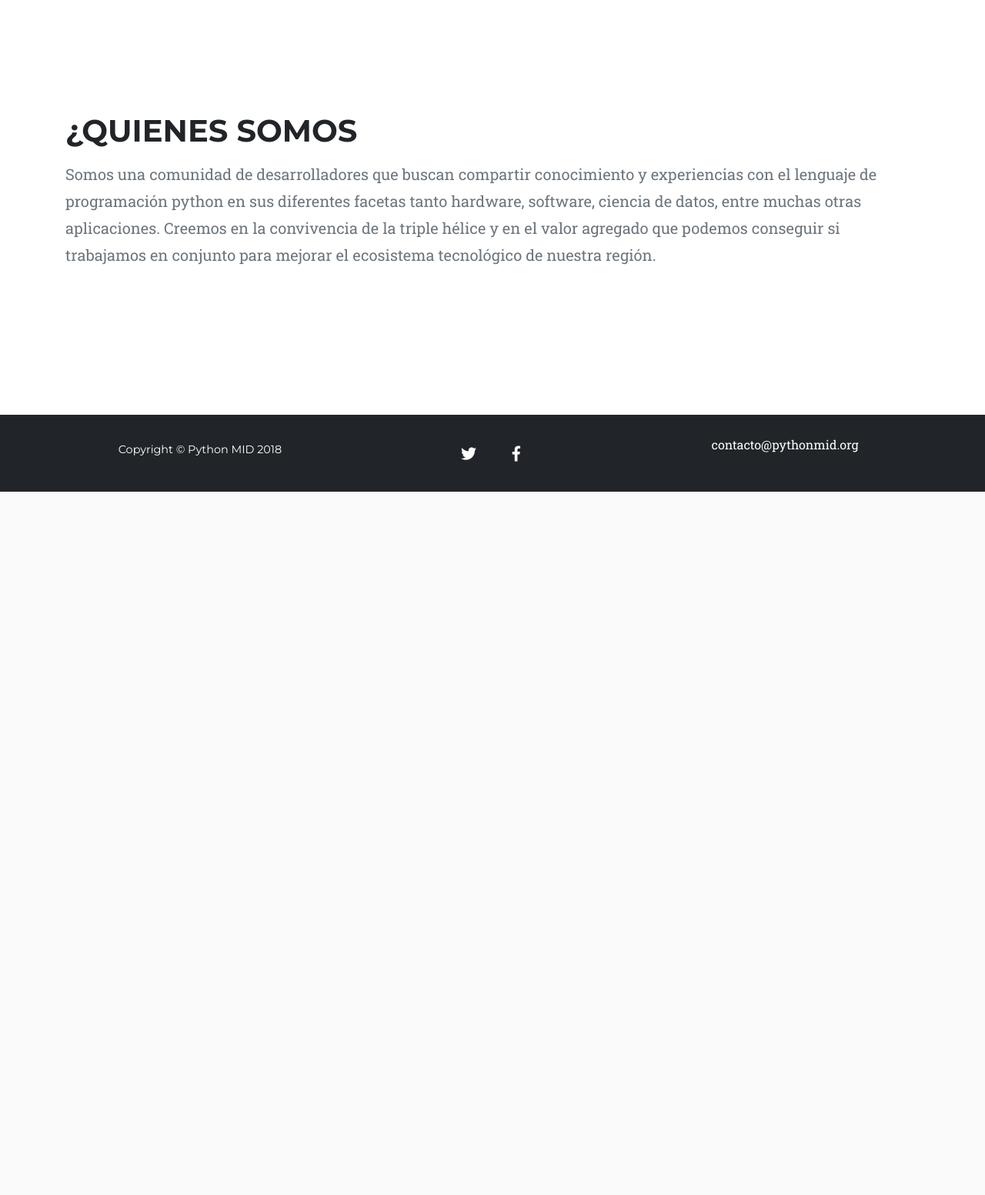
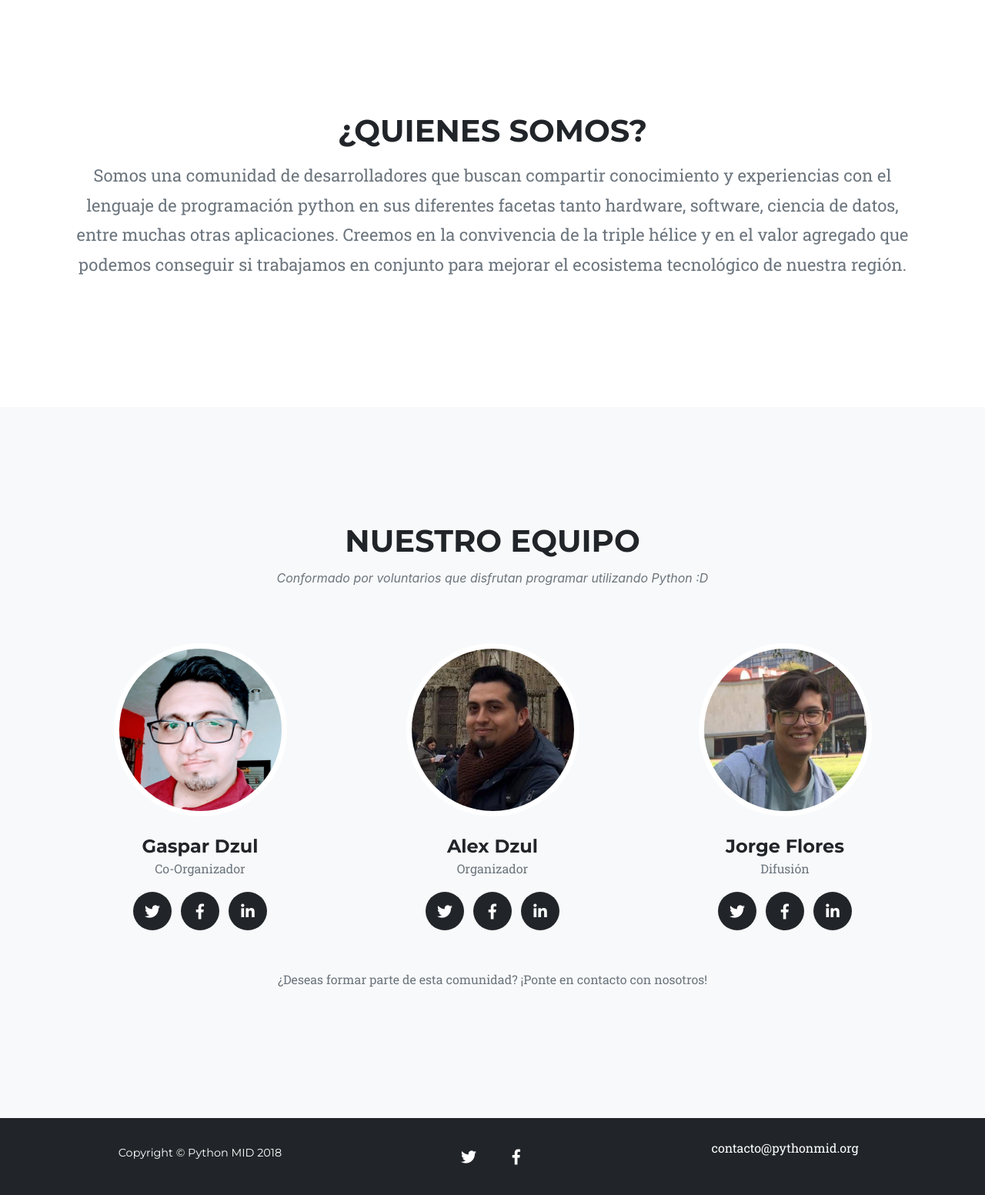
Before and after one commit to kiubtech/pythonmid, a Flask app: page / in a window 1280 px wide. Shown: the part 763-2316 px from the top of the page at 77% size. Before the commit the page ends 1402 px from the top, so only its background shows below. Run offline with Flask 2, Linux system fonts and the light colour scheme; some libraries are stand-ins or nearby versions; some web fonts are replaced.

Commit message:
enviamos
demo

```diff
--- a/templates/index.html
+++ b/templates/index.html
@@ -73,9 +73,8 @@
       <div class="container">
         <div class="row">
           <div class="col-lg-12 text-center">
-            <h2 class="section-heading text-uppercase text-left">¿Quienes somos</h2>
-            <p class="text-muted text-left" style="font-size: 20px">Somos una comunidad de desarrolladores que buscan compartir conocimiento y experiencias con el lenguaje de programación python en sus diferentes facetas tanto hardware, software, ciencia de datos, entre muchas otras aplicaciones. Creemos en la convivencia de la triple hélice y en el valor agregado que podemos conseguir si trabajamos en conjunto para mejorar el ecosistema tecnológico de nuestra región.</p>
-            <br>
+            <h2 class="section-heading text-uppercase">¿Quienes somos?</h2>
+            <p class="text-muted" style="font-size: 22px">Somos una comunidad de desarrolladores que buscan compartir conocimiento y experiencias con el lenguaje de programación python en sus diferentes facetas tanto hardware, software, ciencia de datos, entre muchas otras aplicaciones. Creemos en la convivencia de la triple hélice y en el valor agregado que podemos conseguir si trabajamos en conjunto para mejorar el ecosistema tecnológico de nuestra región.</p>
           </div>
         </div>
         <!--<div class="row text-center">
@@ -104,6 +103,97 @@
             <p class="text-muted">Lorem ipsum dolor sit amet, consectetur adipisicing elit. Minima maxime quam architecto quo inventore harum ex magni, dicta impedit.</p>
           </div>
         </div> -->
+      </div>
+    </section>
+
+    <!-- Team -->
+    <section class="bg-light" id="team">
+      <div class="container">
+        <div class="row">
+          <div class="col-lg-12 text-center">
+            <h2 class="section-heading text-uppercase">Nuestro equipo</h2>
+            <h3 class="section-subheading text-muted">Conformado por voluntarios que disfrutan programar utilizando Python :D </h3>
+          </div>
+        </div>
+        <div class="row">
+          <div class="col-sm-4">
+            <div class="team-member">
+              <img class="mx-auto rounded-circle" src="/static/img/team/gaspardzul.png" alt="">
+              <h4>Gaspar Dzul</h4>
+              <p class="text-muted">Co-Organizador</p>
+              <ul class="list-inline social-buttons">
+                <li class="list-inline-item">
+                  <a href="#">
+                    <i class="fab fa-twitter"></i>
+                  </a>
+                </li>
+                <li class="list-inline-item">
+                  <a href="#">
+                    <i class="fab fa-facebook-f"></i>
+                  </a>
+                </li>
+                <li class="list-inline-item">
+                  <a href="#">
+                    <i class="fab fa-linkedin-in"></i>
+                  </a>
+                </li>
+              </ul>
+            </div>
+          </div>
+          <div class="col-sm-4">
+            <div class="team-member">
+              <img class="mx-auto rounded-circle" src="/static/img/team/alexdzul.png" alt="">
+              <h4>Alex Dzul</h4>
+              <p class="text-muted">Organizador</p>
+              <ul class="list-inline social-buttons">
+                <li class="list-inline-item">
+                  <a href="#">
+                    <i class="fab fa-twitter"></i>
+                  </a>
+                </li>
+                <li class="list-inline-item">
+                  <a href="#">
+                    <i class="fab fa-facebook-f"></i>
+                  </a>
+                </li>
+                <li class="list-inline-item">
+                  <a href="#">
+                    <i class="fab fa-linkedin-in"></i>
+                  </a>
+                </li>
+              </ul>
+            </div>
+          </div>
+          <div class="col-sm-4">
+            <div class="team-member">
+              <img class="mx-auto rounded-circle" src="/static/img/team/jorgeflores.png" alt="">
+              <h4>Jorge Flores</h4>
+              <p class="text-muted">Difusión</p>
+              <ul class="list-inline social-buttons">
+                <li class="list-inline-item">
+                  <a href="#">
+                    <i class="fab fa-twitter"></i>
+                  </a>
+                </li>
+                <li class="list-inline-item">
+                  <a href="#">
+                    <i class="fab fa-facebook-f"></i>
+                  </a>
+                </li>
+                <li class="list-inline-item">
+                  <a href="#">
+                    <i class="fab fa-linkedin-in"></i>
+                  </a>
+                </li>
+              </ul>
+            </div>
+          </div>
+        </div>
+        <div class="row">
+          <div class="col-lg-8 mx-auto text-center">
+            <p class="large text-muted">¿Deseas formar parte de esta comunidad? ¡Ponte en contacto con nosotros!</p>
+          </div>
+        </div>
       </div>
     </section>
 
```
Also changed, not shown: static/img/team/1.jpg (deleted), static/img/team/2.jpg (deleted), static/img/team/3.jpg (deleted), static/img/team/alexdzul.png (added), static/img/team/gaspardzul.png (added), static/img/team/jorgeflores.png (added).
